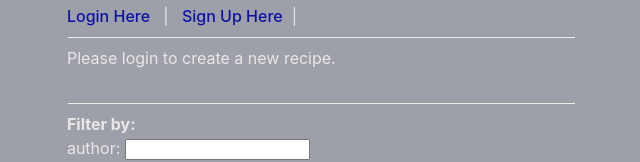
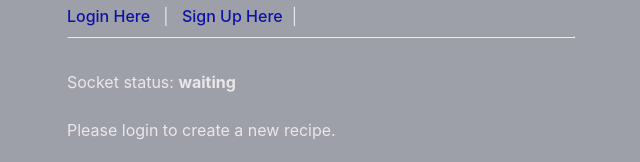
Before and after one commit to HeinoPortfolio/CS618-Final-Project-V2, a React (Vite) app: page / in a window 1280 px wide. Shown: the part 140-302 px from the top of the page, without its empty margins (319-959 px from the left). Built offline with nearby package versions, Linux system fonts and the light colour scheme; no server answers.

Commit message:
fix: added the socket connection status

```diff
--- a/src/pages/Blog.jsx
+++ b/src/pages/Blog.jsx
@@ -7,6 +7,8 @@ import { getRecipes } from '../api/recipes.js'
 import { useState } from 'react'
 
 import { Header } from '../components/Header.jsx'
+
+import { Status } from '../components/Status.jsx'
 
 export function Blog() {
   // Use states of the BLog application ===================
@@ -36,6 +38,9 @@ export function Blog() {
   return (
     <div style={{ padding: 10 }}>
       <Header />
+      <br />
+      <Status />
+      <br />
       <CreateRecipe />
       <br />
       <hr />
```
